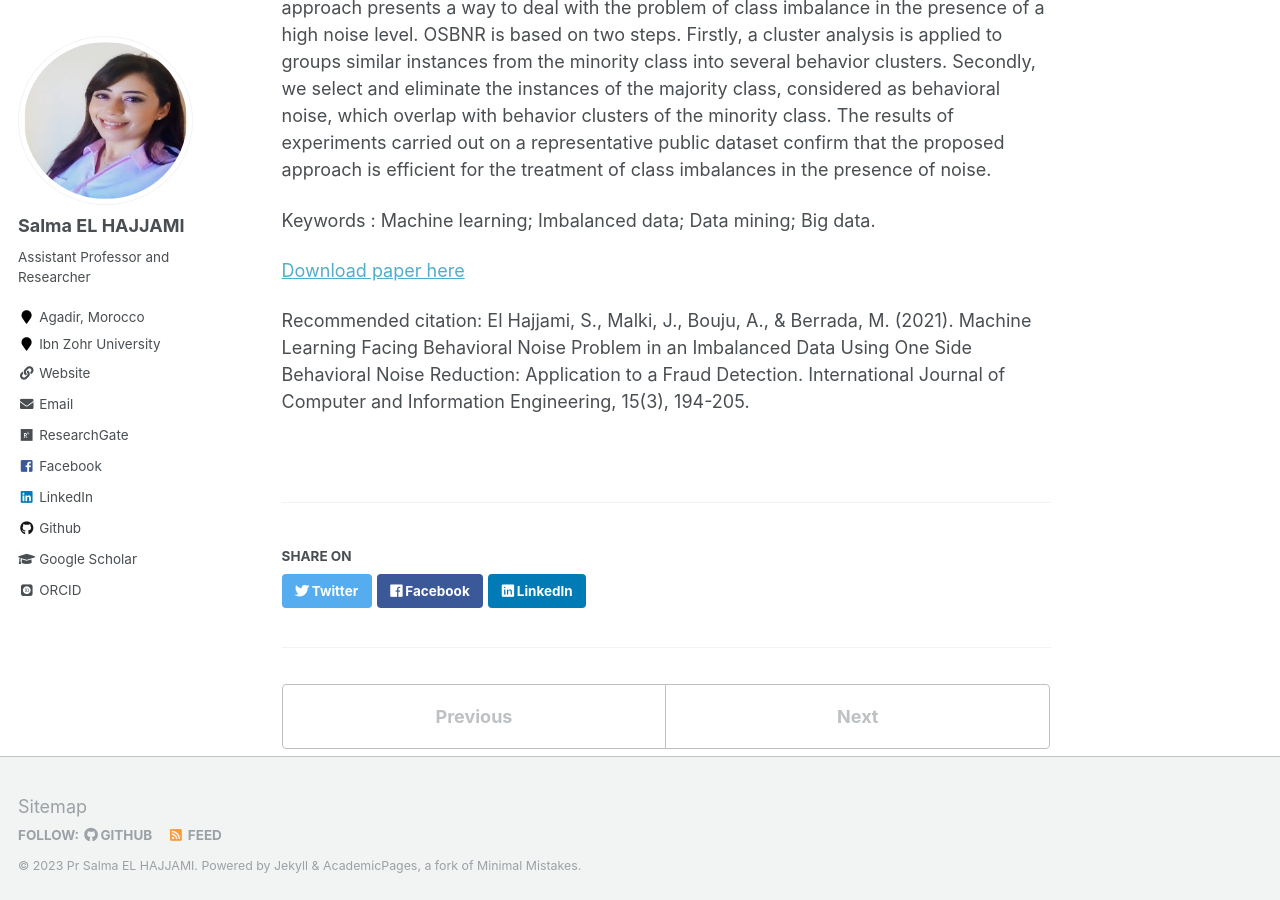
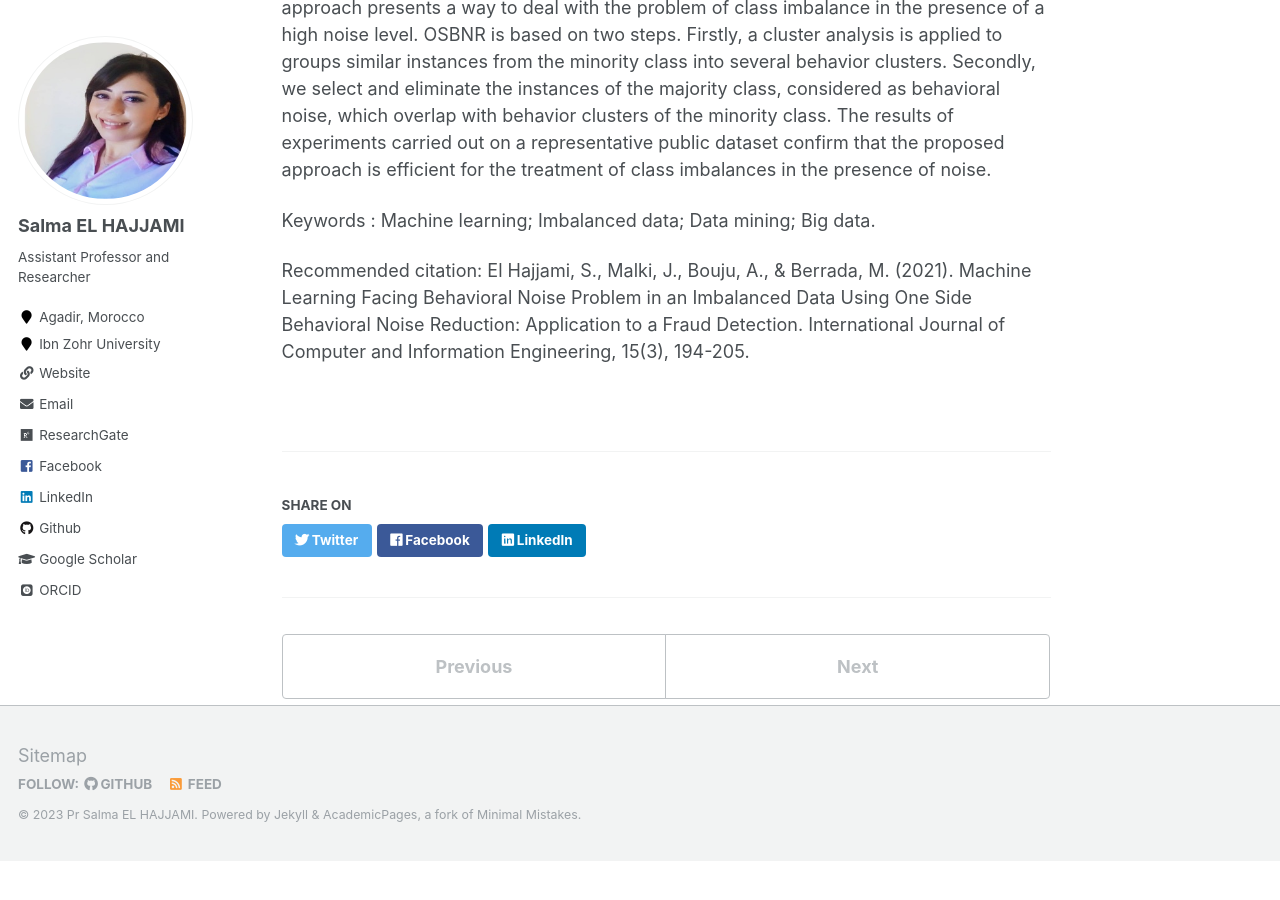
Before and after one commit to salmaelhajjami/salmaelhajjami.github.io, a Jekyll site: the page built from _publications/2021-Journal02.md, in a window 1280 px wide and 900 px high, scrolled down 759 px. Built offline with Jekyll 4.4.1, drawn with Linux system fonts in a browser that asks for light colours; some web fonts are replaced; after the commit the page ends 1620 px from its top, so only the background shows below that.

Commit message:
Update 2021-Journal02.md

```diff
--- a/_publications/2021-Journal02.md
+++ b/_publications/2021-Journal02.md
@@ -12,6 +12,5 @@ Abstract : With the expansion of machine learning and data mining in the context
 
 Keywords : Machine learning; Imbalanced data; Data mining; Big data.
 
-[Download paper here](/files/2021-Journal02.pdf)
 
 Recommended citation: El Hajjami, S., Malki, J., Bouju, A., & Berrada, M. (2021). Machine Learning Facing Behavioral Noise Problem in an Imbalanced Data Using One Side Behavioral Noise Reduction: Application to a Fraud Detection. International Journal of Computer and Information Engineering, 15(3), 194-205.
```
